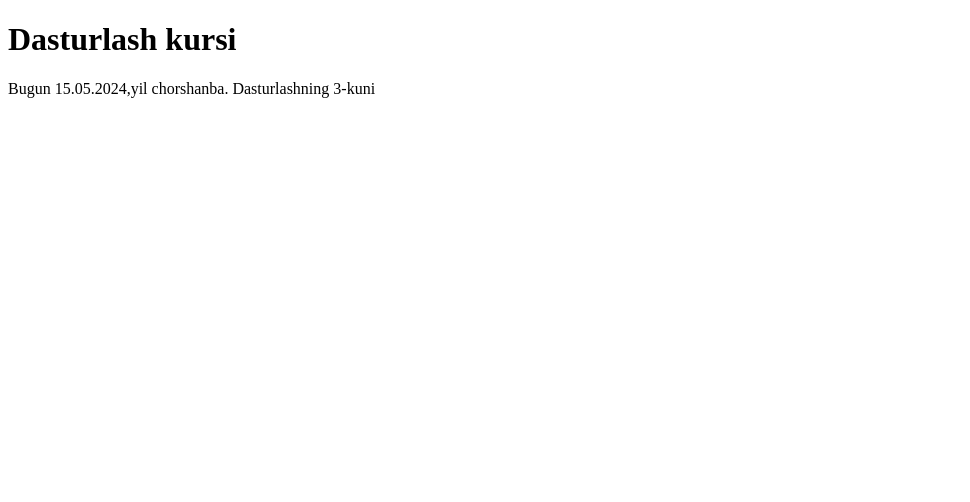
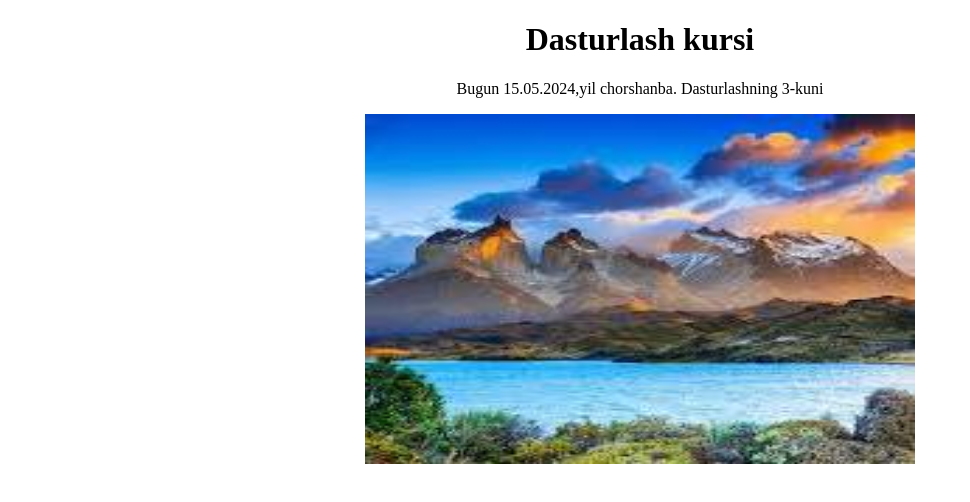
Before and after one commit to Nmx0102/uchinchi-dars, a plain HTML site: page index.html in a window 1280 px wide. Shown: the whole page, without its empty margins (0-970 px from the left). Drawn offline with Linux system fonts and the light colour scheme.

Commit message:
Update index.html

```diff
--- a/index.html
+++ b/index.html
@@ -10,10 +10,10 @@
     <title>Githubga yuklash</title>
 </head>
 <body>
- <div align="centr">
+ <div align="center">
     <h1>Dasturlash kursi</h1>
     <p>Bugun 15.05.2024,yil chorshanba. Dasturlashning 3-kuni</p>
-    <img src="" alt="">
+    <img src="manzara.jpg" alt="image" height="350" width="550">
 
  </div>
 
```
